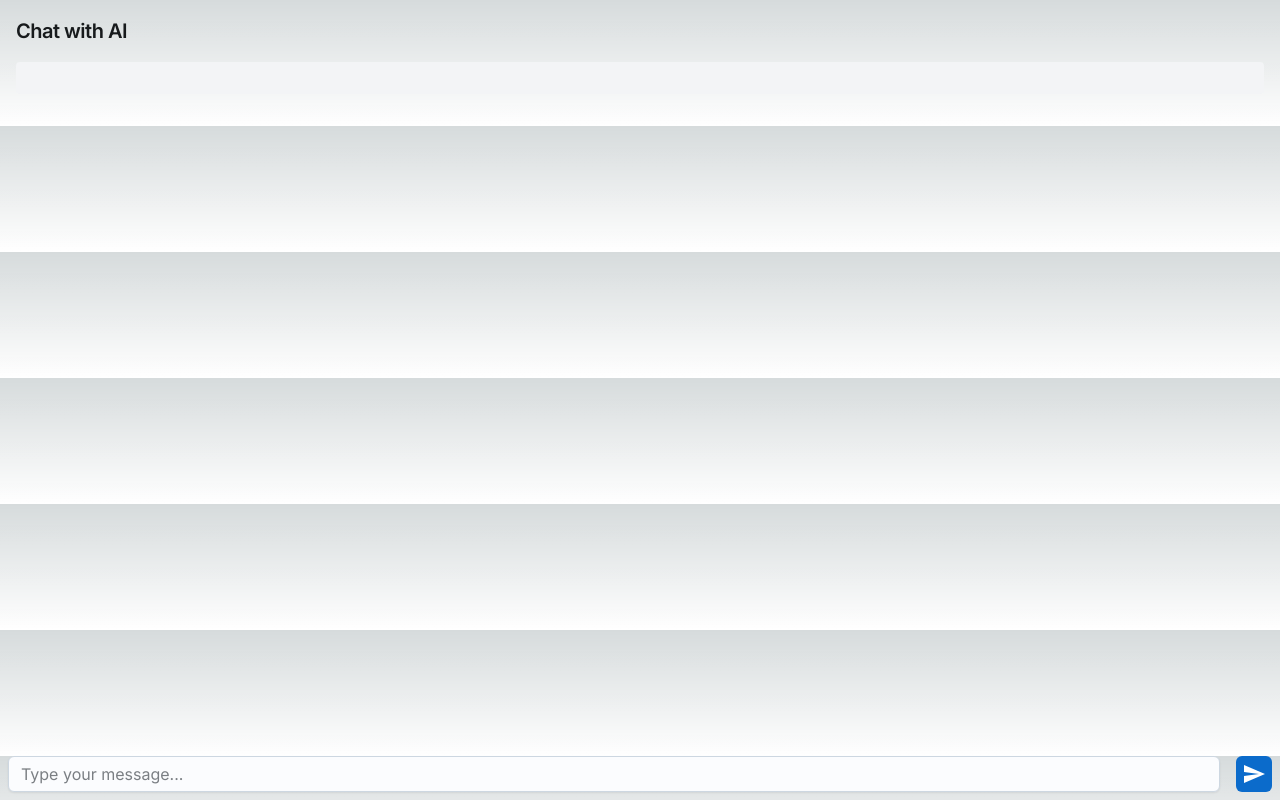
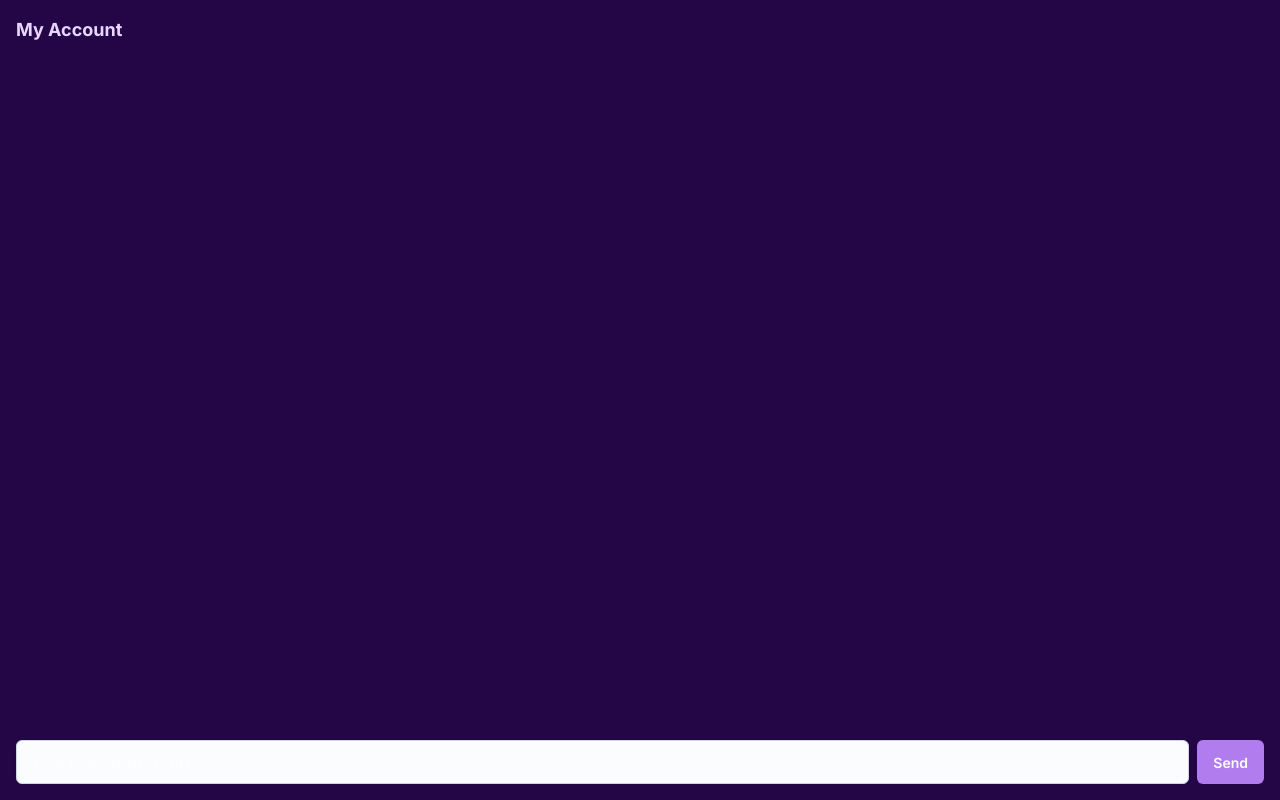
Before and after one commit to jweaver9/congenial-garbanzo, a Next.js app: page / in a window 1280 px wide. Built offline with nearby package versions, Linux system fonts and the light colour scheme.

Commit message:
ux updates

```diff
--- a/app/page.tsx
+++ b/app/page.tsx
@@ -1,27 +1,31 @@
+// page.tsx
+
 'use client';
 
 import React from 'react';
 import { useChat } from 'ai/react';
 import Card from '@mui/joy/Card';
 import CardContent from '@mui/joy/CardContent';
-import IconButton from '@mui/joy/IconButton';
-import SendIcon from '@mui/icons-material/Send';
 import Typography from '@mui/joy/Typography';
 import Stack from '@mui/joy/Stack';
-import Input  from '@mui/joy/Input';
+import Input from '@mui/joy/Input';
+import Button from '@mui/joy/Button';
 
 export default function ChatPage() {
   const { messages, input, handleInputChange, handleSubmit } = useChat();
+
   return (
-    <div className="container mx-auto p-4">
-      <Typography level="h4" component="h1" sx={{ mb: 2 }}>
-        Chat with AI
-      </Typography>
-      <Stack spacing={2} className="chat-messages overflow-auto mb-4 bg-gray-100 rounded p-4" sx={{ maxHeight: '80vh' }}>
+    <div className="flex flex-col h-screen bg-[#240647]">
+      <header className="flex justify-between items-center p-4">
+        <div className="text-[#E9D6FF] text-lg font-bold">My Account</div>
+      </header>
+
+      <main className="flex-1 overflow-auto p-4">
+        <Stack spacing={2}>
           {messages.map((message, index) => (
             <Card key={index} variant="outlined" sx={{ alignSelf: message.role === 'user' ? 'end' : 'start' }}>
               <CardContent>
-              <Typography level="body-sm">
+                <Typography sx={{ color: message.role === 'user' ? 'white' : '#B17CEE', fontSize: 18 }}>
                   {message.role === 'user' ? 'You: ' : 'AI: '}
                   {message.content}
                 </Typography>
@@ -29,20 +33,23 @@ export default function ChatPage() {
             </Card>
           ))}
         </Stack>
-      <form onSubmit={handleSubmit} className="fixed bottom-0 left-0 right-0 p-2">
-        <Stack direction="row" spacing={2}>
+      </main>
+
+      <footer className="p-4">
+        <form onSubmit={handleSubmit} className="flex space-x-2">
           <Input
             fullWidth
             value={input}
             onChange={handleInputChange}
-            placeholder="Type your message..."
-            size="md"
+            placeholder="Ask me something..."
+            size="lg"
+            sx={{ color: 'white', fontSize: 18 }}
           />
-          <IconButton type="submit" variant="solid" color="primary">
-            <SendIcon />
-          </IconButton>
-        </Stack>
+          <Button type="submit" variant="solid" color="primary" sx={{ backgroundColor: '#B17CEE', '&:hover': { backgroundColor: '#9564CD' } }}>
+            Send
+          </Button>
         </form>
+      </footer>
     </div>
   );
 }
```
Lines whose indentation alone changed are shown as unchanged.
